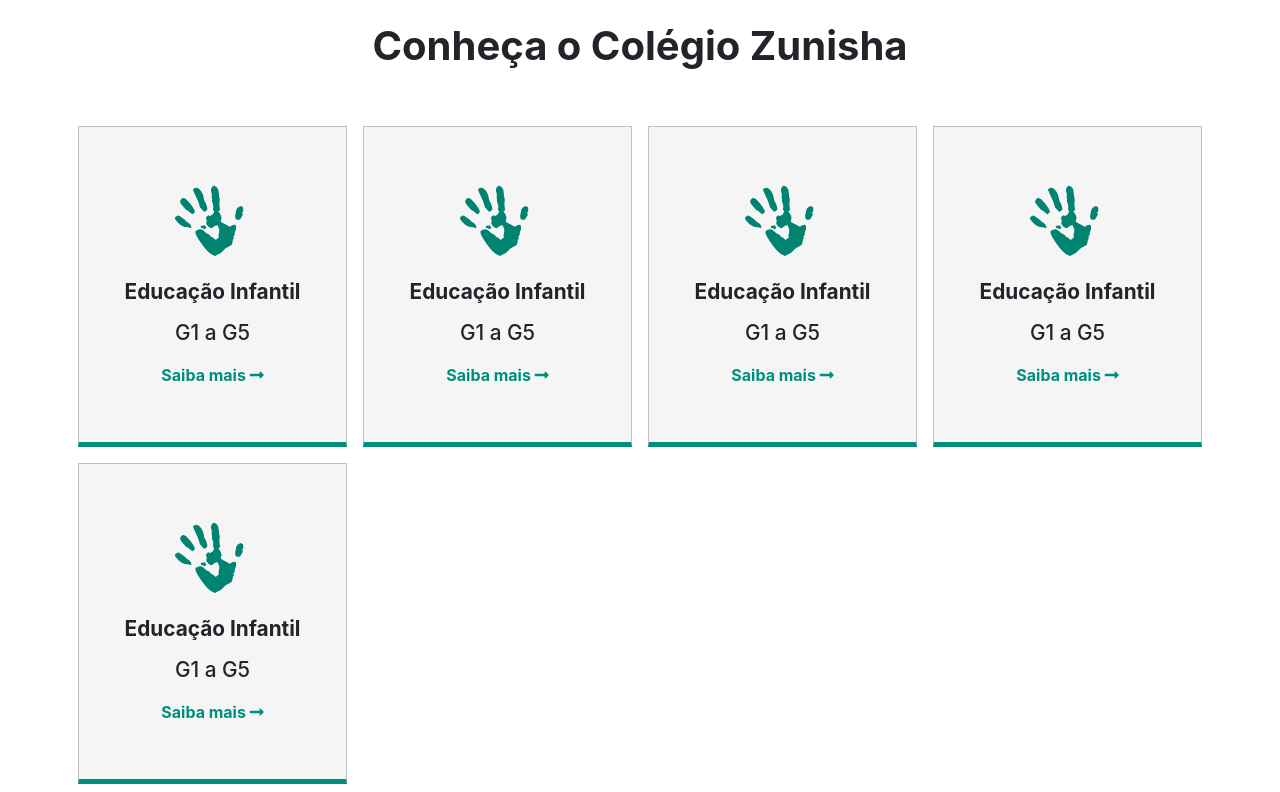
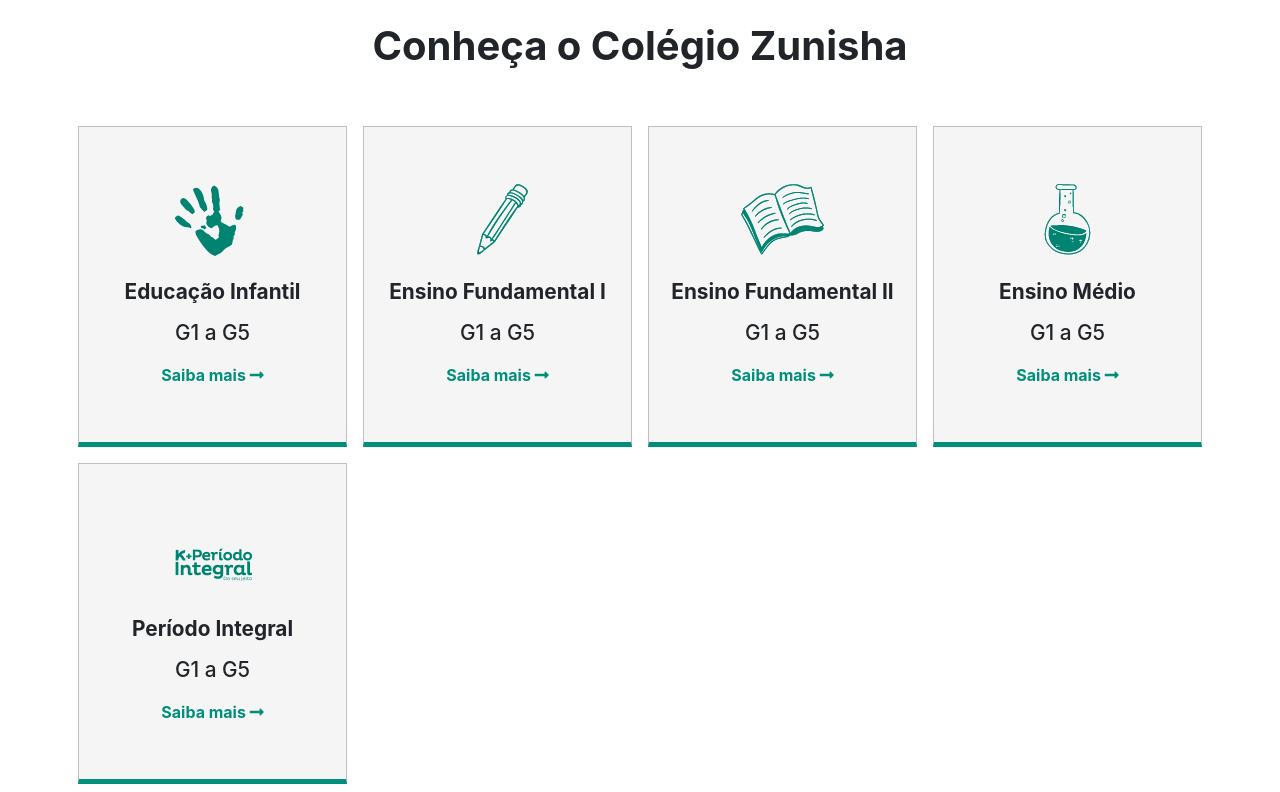
Before and after one commit to JoaoPauloAntunes/colegio-zunisha, a plain HTML site: page index.html in a window 1280 px wide. Shown: the part 788-1580 px from the top of the page. Drawn offline with Linux system fonts and the light colour scheme.

Commit message:
feat: Change img src of each new box

```diff
--- a/index.html
+++ b/index.html
@@ -189,9 +189,9 @@
       <div class="col-md-6 col-lg-3">
         <div class="box-courses">
           <div class="text-center">
-            <img src="images/icon-curso-infantil.png" alt="">
+            <img src="images/icon-curso-fund-01.png" alt="">
           </div>
-          <div class="font-weight-bold text-center">Educação Infantil</div>
+          <div class="font-weight-bold text-center">Ensino Fundamental I</div>
           <div class="text-center">G1 a G5</div>
           <div class="text-center">
             <a class="link" href="#">Saiba mais <i class="fas fa-long-arrow-alt-right"></i></a>
@@ -201,9 +201,9 @@
       <div class="col-md-6 col-lg-3">
         <div class="box-courses">
           <div class="text-center">
-            <img src="images/icon-curso-infantil.png" alt="">
+            <img src="images/icon-curso-fund-02.png" alt="">
           </div>
-          <div class="font-weight-bold text-center">Educação Infantil</div>
+          <div class="font-weight-bold text-center">Ensino Fundamental II</div>
           <div class="text-center">G1 a G5</div>
           <div class="text-center">
             <a class="link" href="#">Saiba mais <i class="fas fa-long-arrow-alt-right"></i></a>
@@ -213,9 +213,9 @@
       <div class="col-md-6 col-lg-3">
         <div class="box-courses">
           <div class="text-center">
-            <img src="images/icon-curso-infantil.png" alt="">
+            <img src="images/icon-curso-medio.png" alt="">
           </div>
-          <div class="font-weight-bold text-center">Educação Infantil</div>
+          <div class="font-weight-bold text-center">Ensino Médio</div>
           <div class="text-center">G1 a G5</div>
           <div class="text-center">
             <a class="link" href="#">Saiba mais <i class="fas fa-long-arrow-alt-right"></i></a>
@@ -225,9 +225,9 @@
       <div class="col-md-6 col-lg-3">
         <div class="box-courses">
           <div class="text-center">
-            <img src="images/icon-curso-infantil.png" alt="">
+            <img src="images/logo_kintegral_final.png" alt="">
           </div>
-          <div class="font-weight-bold text-center">Educação Infantil</div>
+          <div class="font-weight-bold text-center">Período Integral</div>
           <div class="text-center">G1 a G5</div>
           <div class="text-center">
             <a class="link" href="#">Saiba mais <i class="fas fa-long-arrow-alt-right"></i></a>
```
